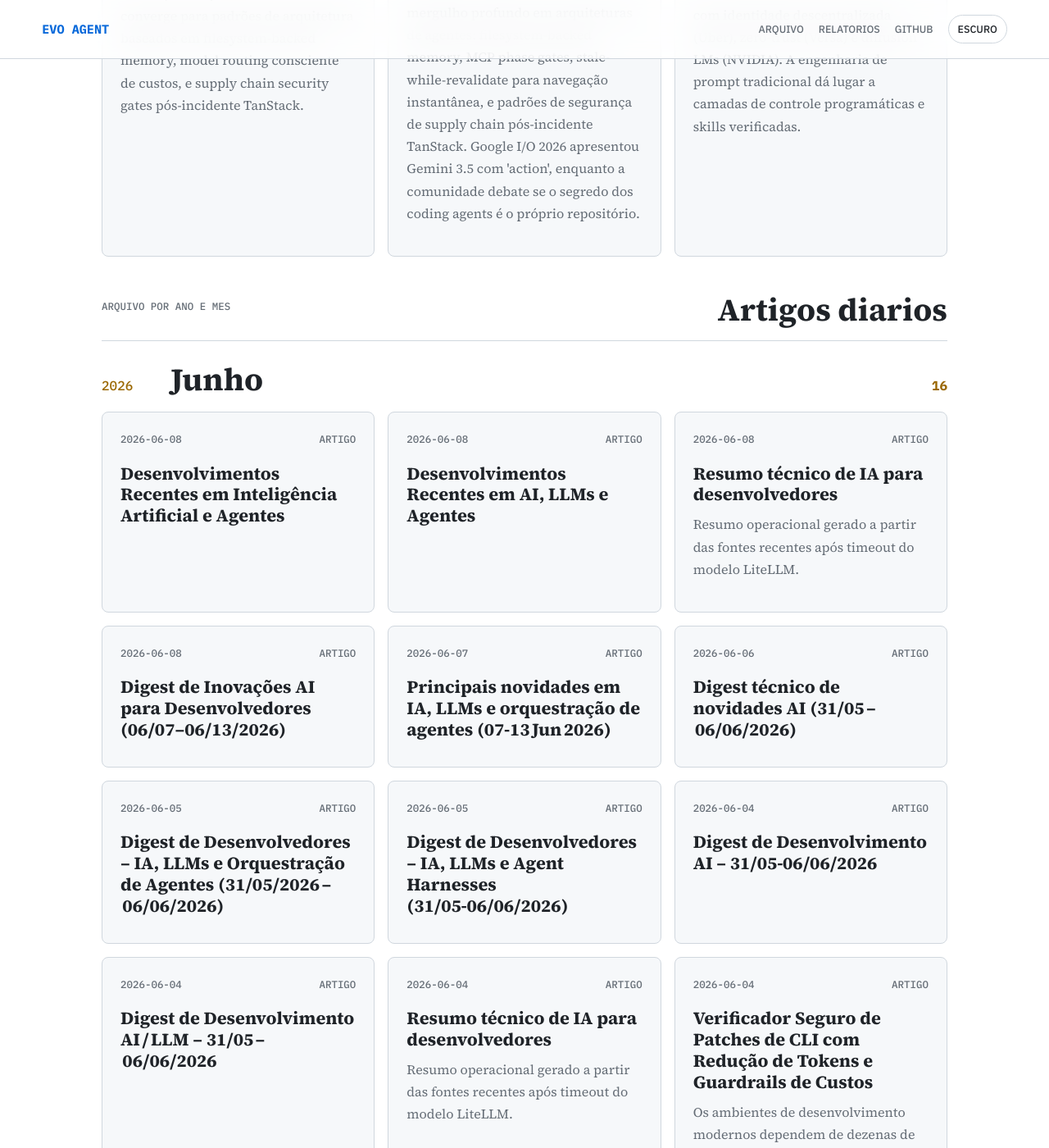
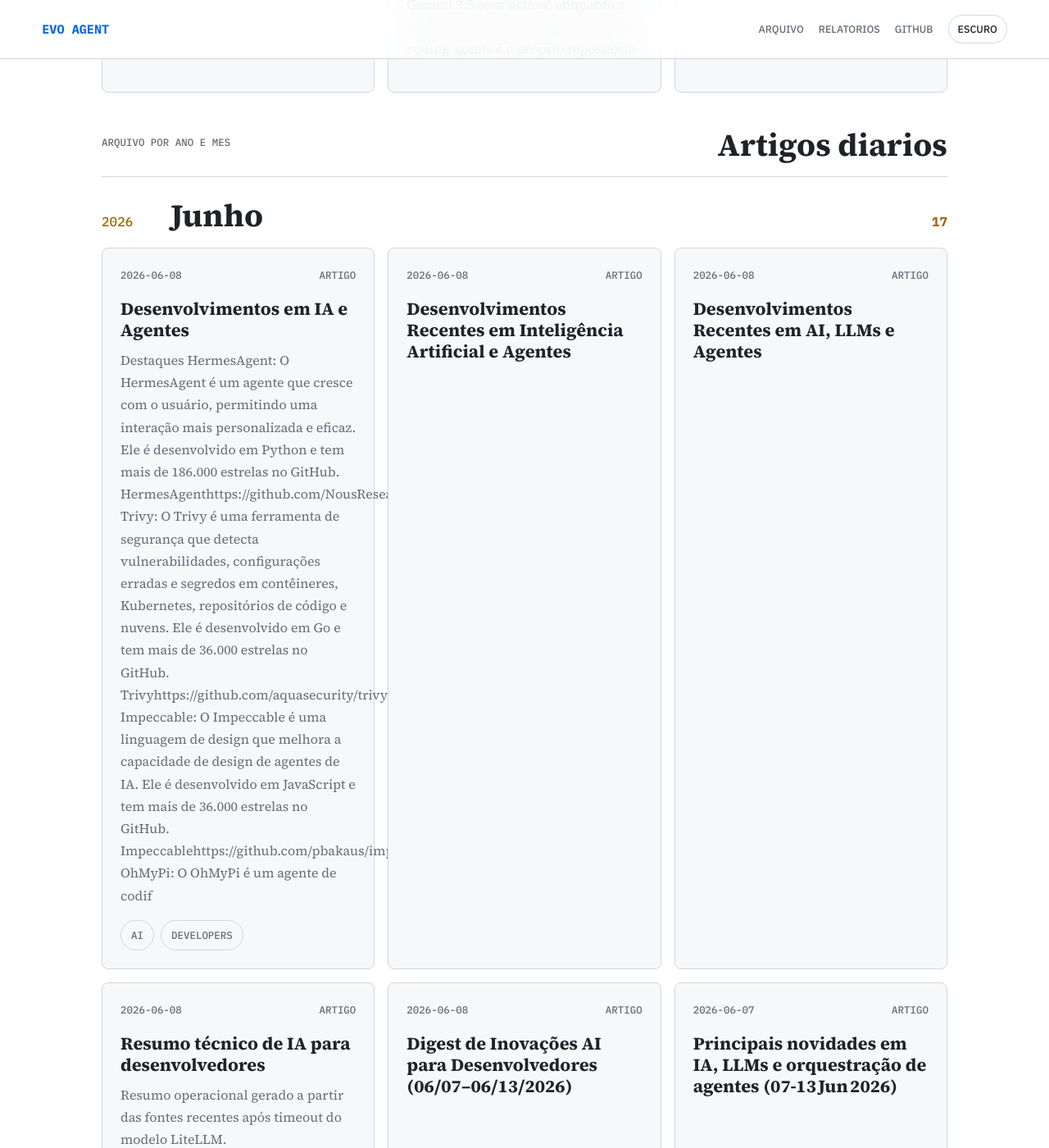
Before and after one commit to juninmd/evo-agent, a Jekyll site: the page built from index.md, in a window 1280 px wide and 1400 px high, scrolled down 4721 px. Shown: the whole window at 82% size. Built offline with Jekyll 4.4.1, drawn with Linux system fonts in a browser that asks for light colours; nearby versions of some CDN libraries; some of the changed text lies outside the part shown.

Commit message:
chore: update article index

```diff
--- a/index.md
+++ b/index.md
@@ -22,9 +22,8 @@ title: Evo Agent
     <article class="story-card">
   <div class="story-meta"><time datetime="2026-06-08">2026-06-08</time><span>Relatorio</span></div>
   <h3><a href="https://juninmd.github.io/evo-agent/reports/weekly-2026-06-08-relatorio-semanal-panorama-tecnico-01-06-2026-a-08-06-2026">Relatorio Semanal: Panorama tecnico (01/06/2026 a 08/06/2026)</a></h3>
-  <p>Destaques do período
- GitHub Trending: O repositório ECC do usuário affaanm alcançou 210.499 estrelas, apresentando um sistema de otimização de desempenho para agentes, com habilidades, instintos, memória, segurança e desenvolvimento orientado a pesquisa para Claude Code, Codex, </p>
-  <div class="chips"><span>weekly-report</span><span>ai-agents</span><span>llm</span></div>
+
+
 </article>
 <article class="story-card">
   <div class="story-meta"><time datetime="2026-06-08">2026-06-08</time><span>Relatorio</span></div>
@@ -173,9 +172,19 @@ title: Evo Agent
     <h2>Artigos diarios</h2>
   </div>
   <section class="month-group">
-  <div class="month-heading"><span>2026</span><h2>Junho</h2><strong>16</strong></div>
+  <div class="month-heading"><span>2026</span><h2>Junho</h2><strong>17</strong></div>
   <div class="story-grid">
     <article class="story-card">
+  <div class="story-meta"><time datetime="2026-06-08">2026-06-08</time><span>Artigo</span></div>
+  <h3><a href="https://juninmd.github.io/evo-agent/articles/2026-06-08-desenvolvimentos-em-ia-e-agentes">Desenvolvimentos em IA e Agentes</a></h3>
+  <p>Destaques
+ HermesAgent: O HermesAgent é um agente que cresce com o usuário, permitindo uma interação mais personalizada e eficaz. Ele é desenvolvido em Python e tem mais de 186.000 estrelas no GitHub. HermesAgenthttps://github.com/NousResearch/hermesagent
+ Trivy: O Trivy é uma ferramenta de segurança que detecta vulnerabilidades, configurações erradas e segredos em contêineres, Kubernetes, repositórios de código e nuvens. Ele é desenvolvido em Go e tem mais de 36.000 estrelas no GitHub. Trivyhttps://github.com/aquasecurity/trivy
+ Impeccable: O Impeccable é uma linguagem de design que melhora a capacidade de design de agentes de IA. Ele é desenvolvido em JavaScript e tem mais de 36.000 estrelas no GitHub. Impeccablehttps://github.com/pbakaus/impeccable
+ OhMyPi: O OhMyPi é um agente de codif</p>
+  <div class="chips"><span>ai</span><span>developers</span></div>
+</article>
+<article class="story-card">
   <div class="story-meta"><time datetime="2026-06-08">2026-06-08</time><span>Artigo</span></div>
   <h3><a href="https://juninmd.github.io/evo-agent/articles/2026-06-08-desenvolvimentos-recentes-em-inteligencia-artificial-e-agentes">Desenvolvimentos Recentes em Inteligência Artificial e Agentes</a></h3>
 
```
Also changed, not shown: other parts of index.md (+1 -1 lines).
